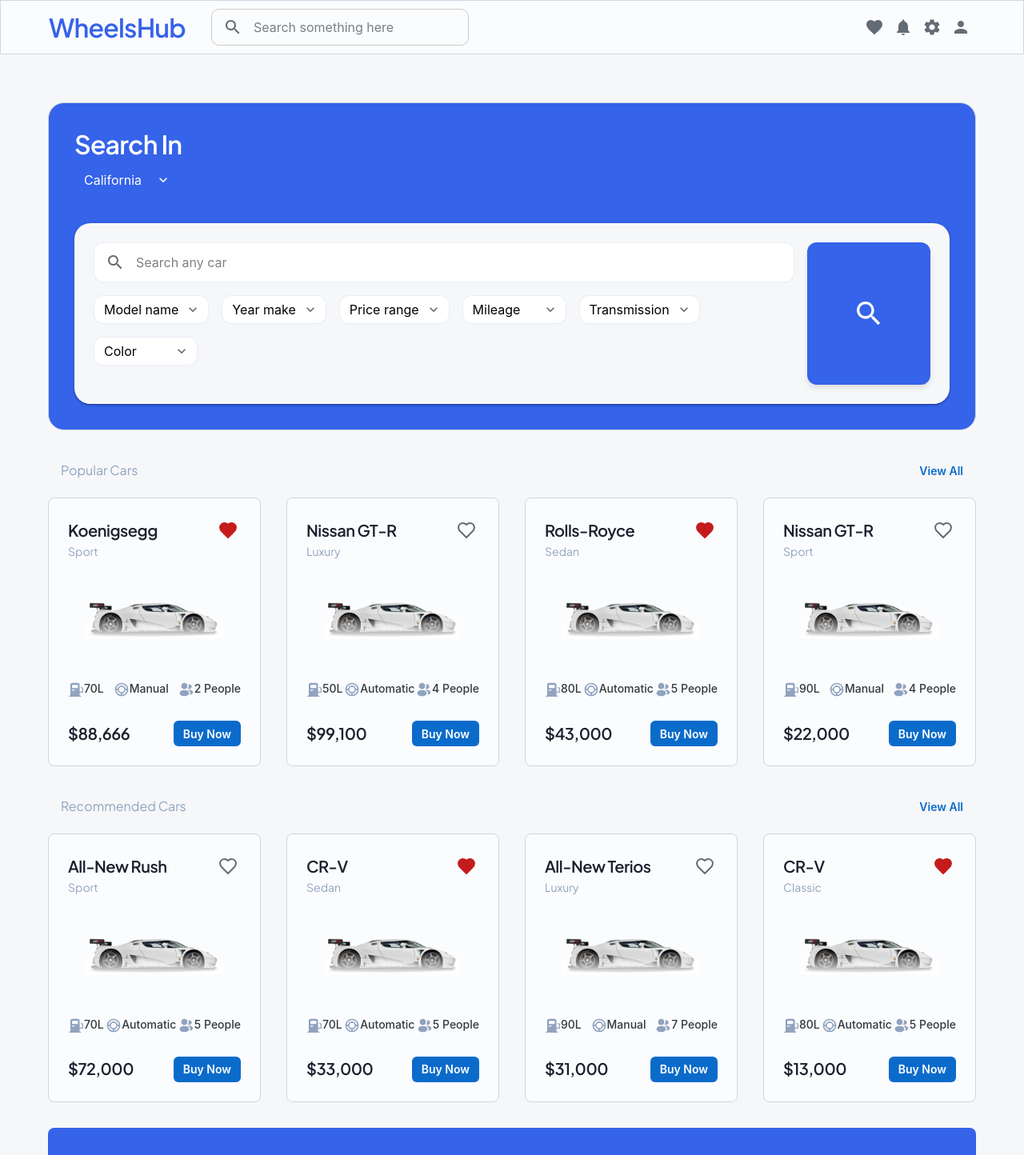
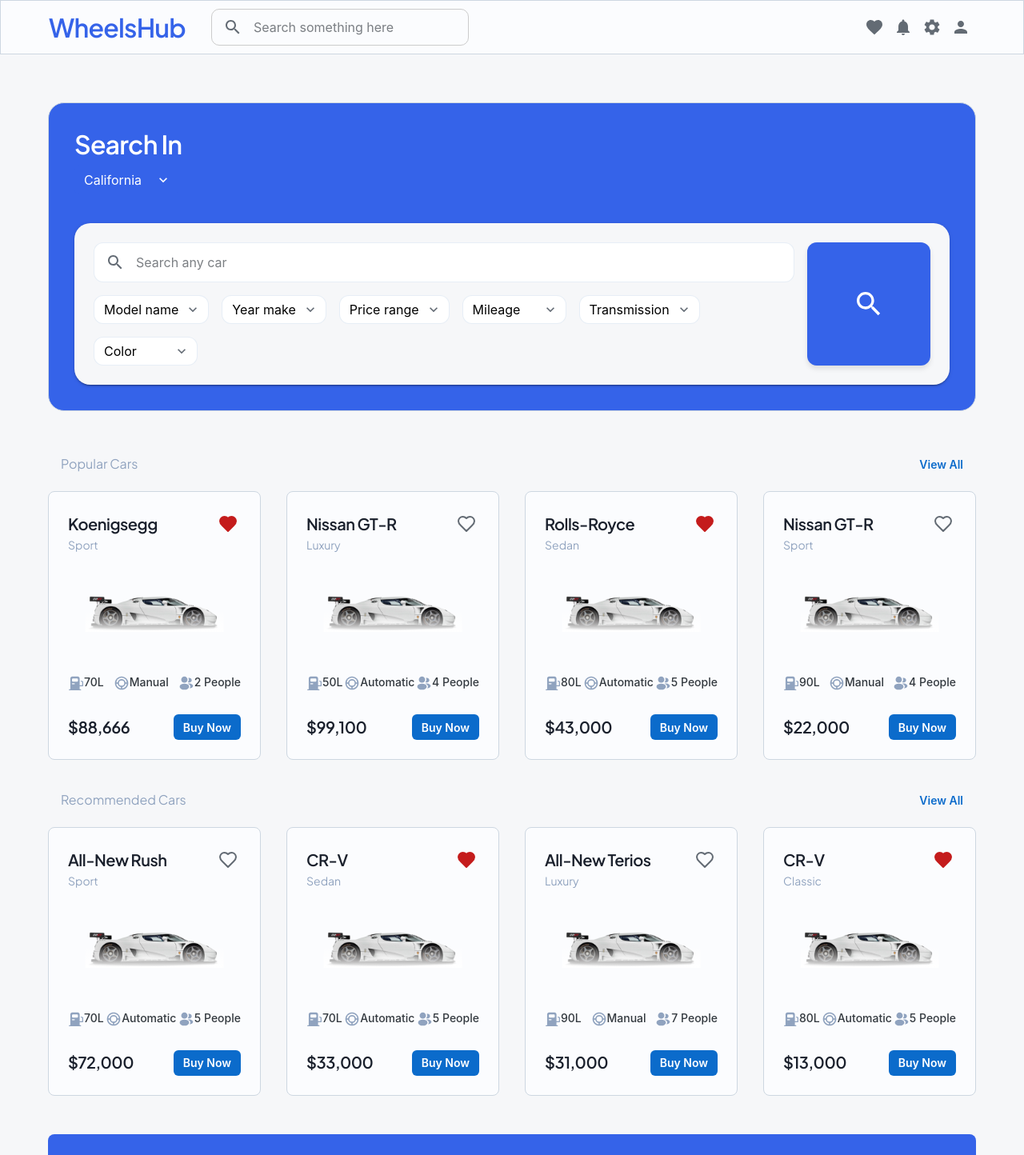
Before and after one commit to annabellaals/Wheelshub, a React (Create React App) app in the folder frontend/: page / in a window 1280 px wide. Shown: the top 1444 px of the page at 80% size. Built offline with nearby package versions, Linux system fonts and the light colour scheme.

Commit message:
ui changes

```diff
--- a/frontend/src/components/Home/HeroSection.js
+++ b/frontend/src/components/Home/HeroSection.js
@@ -22,7 +22,7 @@
   return (
     <Card
       variant="outlined"
-      sx={{ mb: 4, p: 4, bgcolor: "#3563E9", borderRadius: "20px" }}
+      sx={{ mb: 6, p: 4, bgcolor: "#3563E9", borderRadius: "20px" }}
     >
       {/* Header Section */}
       <Box mb={3}>
@@ -97,7 +97,7 @@
               display: "flex",
               flexWrap: "wrap", // Allow items to wrap to next row on small screens
               gap: 2,
-              mb: 3, // Optional margin for spacing
+
               flexDirection: { xs: "column", md: "row" }, // Stack filters on small screens, row on larger
             }}
           >
--- a/frontend/src/pages/Home.js
+++ b/frontend/src/pages/Home.js
@@ -131,7 +131,7 @@
   return (
     <Box sx={{ padding: "50px 0px" }}>
       <HeroSection />
-      {/* Popular Cars Section */}
+      <Box sx={{ mb: 6 }}>
         <Box sx={{ mb: 4 }}>
           <Box
             sx={{
@@ -173,8 +173,7 @@
           </Box>
         </Box>
 
-      {/* Recommended Cars Section */}
-      <Box sx={{ mb: 4 }}>
+        <Box>
           <Box
             sx={{
               display: "flex",
@@ -214,6 +213,7 @@
             ))}
           </Box>
         </Box>
+      </Box>
 
       <PromotionalCard />
     </Box>
```
Lines whose indentation alone changed are shown as unchanged.
